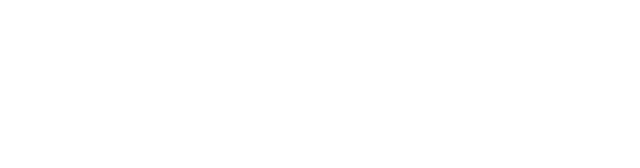
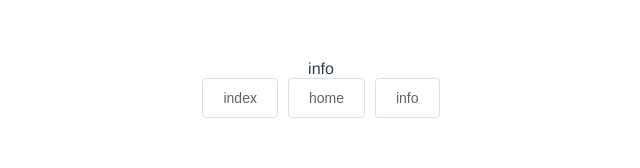
Before and after one commit to Sumeiuy/vue_test, a Vue app: page /#/Component01 in a window 1280 px wide. Shown: the top 168 px of the page, without its empty margins (319-959 px from the left). Built offline with nearby package versions, Linux system fonts and the light colour scheme.

Commit message:
#v0401# vue动态组件

```diff
--- a/src/components/Chart/bus.js
+++ /dev/null
@@ -1,2 +0,0 @@
-import Vue from 'vue';
-export default new Vue;
--- /dev/null
+++ b/src/components/Component01/HomeCom.vue
@@ -0,0 +1,12 @@
+<template>
+  <div>horm</div>
+</template>
+<script>
+export default {
+  data () {
+    return {
+
+    }
+  }
+}
+</script>
--- /dev/null
+++ b/src/components/Component01/IndexCom.vue
@@ -0,0 +1,12 @@
+<template>
+  <div>index</div>
+</template>
+<script>
+export default {
+  data () {
+    return {
+
+    }
+  }
+}
+</script>
--- /dev/null
+++ b/src/components/Component01/InfoCom.vue
@@ -0,0 +1,12 @@
+<template>
+  <div>info</div>
+</template>
+<script>
+export default {
+  data () {
+    return {
+
+    }
+  }
+}
+</script>
--- /dev/null
+++ b/src/components/Component01/index.vue
@@ -0,0 +1,27 @@
+<template>
+  <div>
+    <component :is="who"></component>
+    <div>
+      <el-button @click="who='index-com'">index</el-button>
+      <el-button @click="who='home-com'">home</el-button>
+      <el-button @click="who='info-com'">info</el-button>
+    </div>
+  </div>
+</template>
+
+<script>
+import IndexCom from './IndexCom'
+import HomeCom from './HomeCom'
+import InfoCom from './InfoCom'
+
+export default {
+  data () {
+    return {
+      who: 'info-com',
+    }
+  },
+  components: { IndexCom, HomeCom, InfoCom },
+}
+</script>
+<style scoped>
+</style>
--- a/src/router/index.js
+++ b/src/router/index.js
@@ -12,6 +12,8 @@ import Chart from '@/components/chart/index'
 import Echarts from '@/components/Echarts/index'
 // login
 import Login from '@/components/Login/index'
+// Component01动态组件
+import Component01 from '@/components/Component01/index'
 
 Vue.use(Router)
 
@@ -40,5 +42,9 @@ export default new Router({
     path: '/Login',
     name: 'Login',
     component: Login
+  }, {
+    path: '/Component01',
+    name: 'Component01',
+    component: Component01
   }]
 })
```
